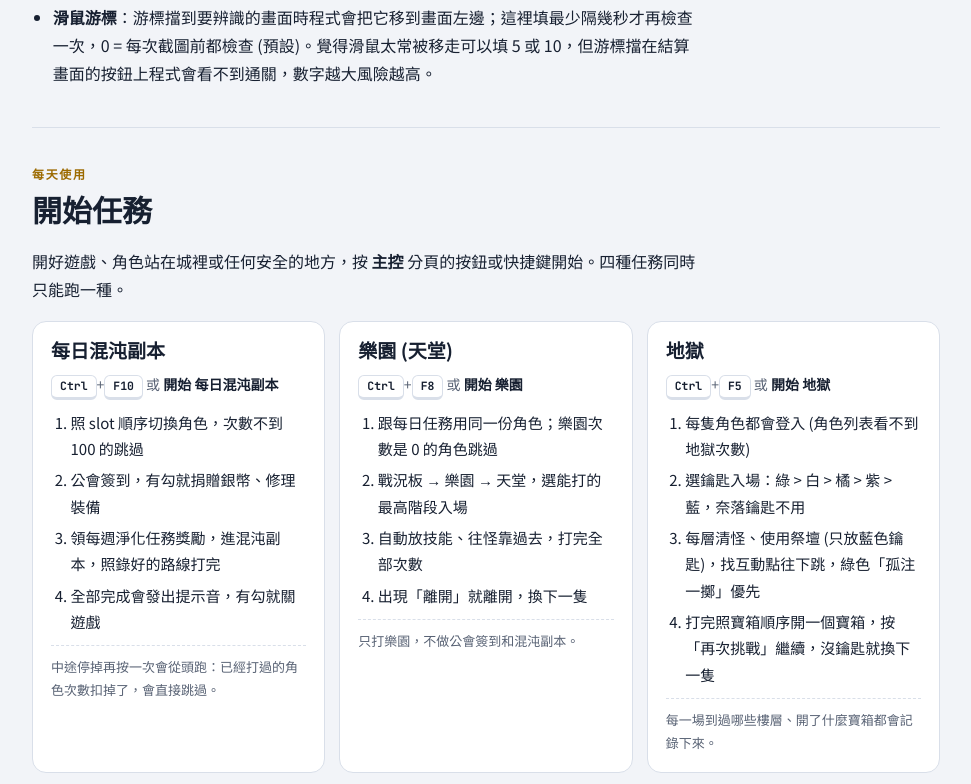
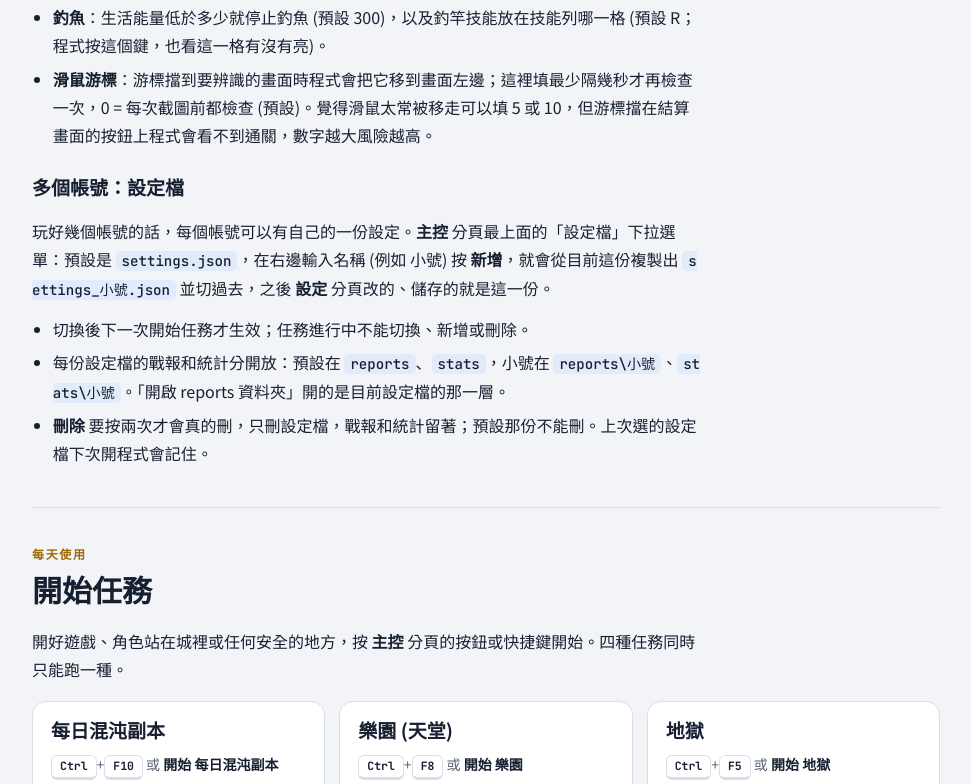
Before and after one commit to sd016808/LostArkSmartHunterGUI, a plain HTML site: page docs/index.html in a window 1280 px wide. Shown: the part 5769-6553 px from the top of the page, without its empty margins (284-1255 px from the left). Drawn offline with Linux system fonts and the light colour scheme; a web font is replaced by a local one.

Commit message:
docs: 更新使用手冊 (圖文版)

```diff
--- a/docs/index.html
+++ b/docs/index.html
@@ -555,12 +555,23 @@ footer { margin-top: 56px; padding-top: 20px; border-top: 1px solid var(--line);
         <div class="prose">
           <ul>
             <li><b>地獄寶箱順序</b>：打完要開哪個寶箱，照順序挑畫面上第一個有的，用「、」隔開，例如 <span class="path">特殊提煉、綁定金幣、融合</span>。名稱裡有這幾個字就算符合，寫 <span class="path">7階段特殊提煉寶箱</span> 就只要 7 階段的。留空 = 預設順序 (特殊提煉 &gt; 綁定金幣 &gt; 融合 &gt; 天堂 &gt; 破壞石 &gt; 提煉輔助 &gt; 星石 &gt; 碎片 &gt; 命運之石 &gt; 能力石 &gt; 手環)。</li>
+            <li><b>地獄打完自動開寶箱</b>：預設勾。不勾的話打完會停在原地、嗶兩聲提醒你自己來開寶箱，開完 (「再次挑戰」亮了) 就自動再次挑戰或換下一隻角色。</li>
             <li><b>地獄要打的角色</b>：預設跟每日任務一樣；取消勾選 <span class="ui">地獄打的角色跟上面每日混沌副本相同</span> 就能另外設定，每隻也可以有自己的寶箱順序。</li>
             <li><b>角色名字白名單</b> (選填)：一行一個角色名字，只用來修正統計報表裡辨識錯的名字。</li>
             <li><b>重播停留</b>：一般不用改。</li>
             <li><b>修理裝備</b>：勾了的話每隻角色登入簽到後，會用寵物功能的「修理」把穿戴裝備修好。要有水晶光環才有寵物功能，沒有的角色會自動跳過，不影響打副本。預設不勾。</li>
             <li><b>釣魚</b>：生活能量低於多少就停止釣魚 (預設 300)，以及釣竿技能放在技能列哪一格 (預設 R；程式按這個鍵，也看這一格有沒有亮)。</li>
             <li><b>滑鼠游標</b>：游標擋到要辨識的畫面時程式會把它移到畫面左邊；這裡填最少隔幾秒才再檢查一次，0 = 每次截圖前都檢查 (預設)。覺得滑鼠太常被移走可以填 5 或 10，但游標擋在結算畫面的按鈕上程式會看不到通關，數字越大風險越高。</li>
+          </ul>
+        </div>
+
+        <h3>多個帳號：設定檔</h3>
+        <div class="prose">
+          <p>玩好幾個帳號的話，每個帳號可以有自己的一份設定。<span class="ui">主控</span> 分頁最上面的「設定檔」下拉選單：預設是 <span class="path">settings.json</span>，在右邊輸入名稱 (例如 小號) 按 <span class="ui">新增</span>，就會從目前這份複製出 <span class="path">settings_小號.json</span> 並切過去，之後 <span class="ui">設定</span> 分頁改的、儲存的就是這一份。</p>
+          <ul>
+            <li>切換後下一次開始任務才生效；任務進行中不能切換、新增或刪除。</li>
+            <li>每份設定檔的戰報和統計分開放：預設在 <span class="path">reports</span>、<span class="path">stats</span>，小號在 <span class="path">reports\小號</span>、<span class="path">stats\小號</span>。「開啟 reports 資料夾」開的是目前設定檔的那一層。</li>
+            <li><span class="ui">刪除</span> 要按兩次才會真的刪，只刪設定檔，戰報和統計留著；預設那份不能刪。上次選的設定檔下次開程式會記住。</li>
           </ul>
         </div>
       </section>
@@ -838,6 +849,7 @@ footer { margin-top: 56px; padding-top: 20px; border-top: 1px solid var(--line);
         <div class="prose">
           <ul>
             <li>程式資料夾裡的 <span class="path">settings.json</span> 是你的設定，<span class="path">logs</span> 是執行紀錄，<span class="path">reports</span> 是戰報，<span class="path">stats</span> 是每場的統計紀錄。搬資料夾時整個一起搬。</li>
+            <li>用設定檔分帳號時，小號的設定是 <span class="path">settings_小號.json</span>，戰報和統計在 <span class="path">reports\小號</span>、<span class="path">stats\小號</span>。</li>
             <li>想自己用手機看電腦畫面，請用作者的另一個免費程式 <a href="https://github.com/sd016808/SmartRemote" target="_blank" rel="noopener">SmartRemote</a>；本程式的遠端協助只給作者排查問題用。</li>
           </ul>
         </div>
```
